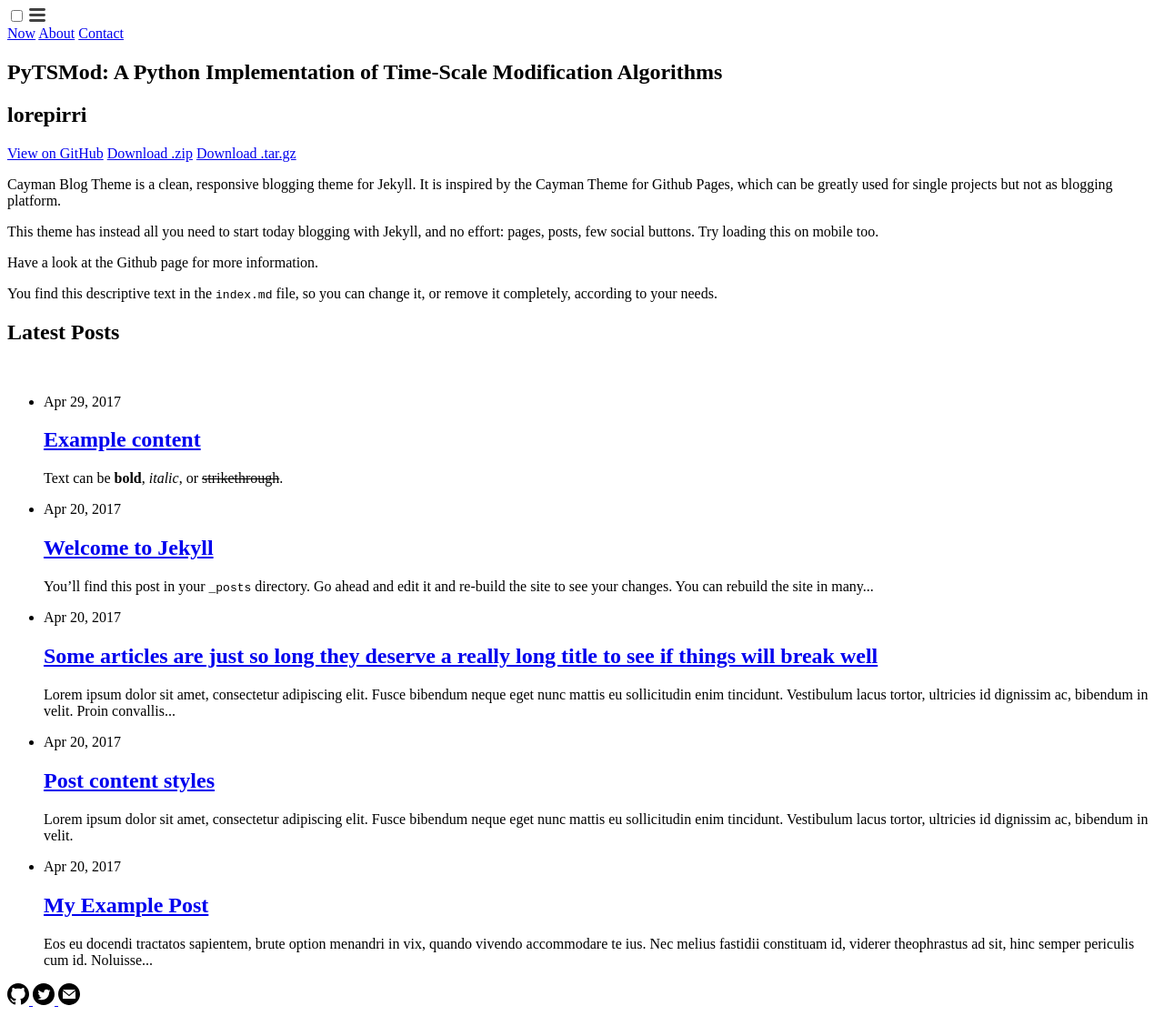
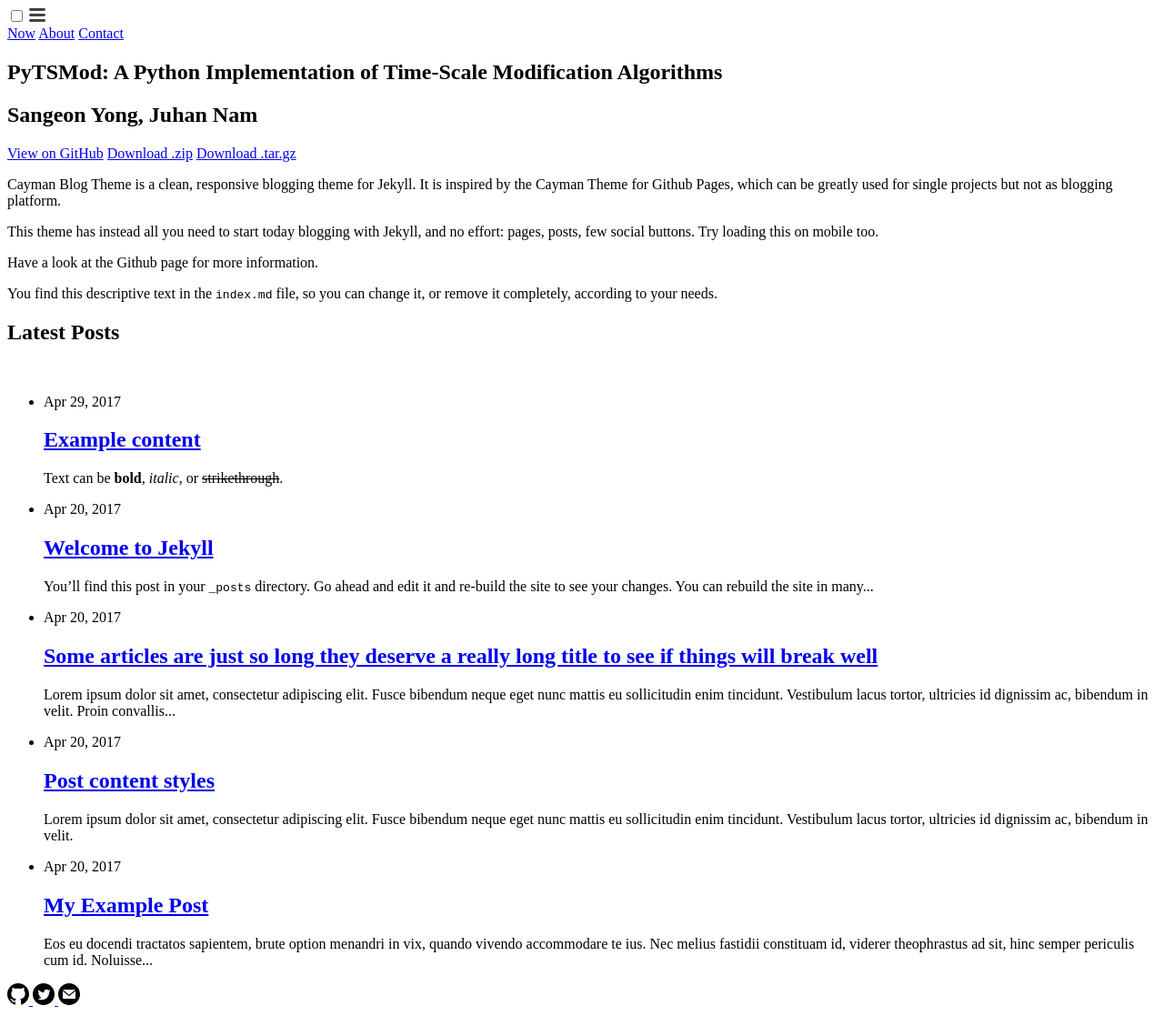
Before and after one commit to seyong92/PyTSMod-ISMIR2020LBD, a Jekyll site: the page built from index.md, in a window 1280 px wide. Shown: the whole page at 91% size. Built offline with Jekyll 4.4.1, drawn with Linux system fonts in a browser that asks for light colours; the repository's description, which GitHub fills in, is left out.

Commit message:
fix author

```diff
--- a/_config.yml
+++ b/_config.yml
@@ -1,6 +1,6 @@
 title: "PyTSMod: A Python Implementation of Time-Scale Modification Algorithms"
 institution: Music and Audio Computing Lab., KAIST
-author: Sangeon Yong, Juhan Nam
+paperauthor: Sangeon Yong, Juhan Nam
 show_downloads: true
 
 baseurl: "/PyTSMod-ISMIR2020LBD" # change this to the subpath of your site, e.g. /blog. Leave it empty if you don't need it.
--- a/_layouts/default.html
+++ b/_layouts/default.html
@@ -55,8 +55,7 @@
         {% include site-header.html %}
 
         {% if page.layout == 'home' %}
-        {% assign page-tagline = site.institution | default: site.github.project_tagline | escape %}
-        {% assign page-tagline = site.author | default: site.github.project_tagline | escape %}
+        {% assign page-tagline = site.paperauthor | default: site.github.project_tagline | escape %}
         {% endif %}
         {% if page.layout == 'page' %}
         {% assign page-tagline = page.tagline | escape %}
```
